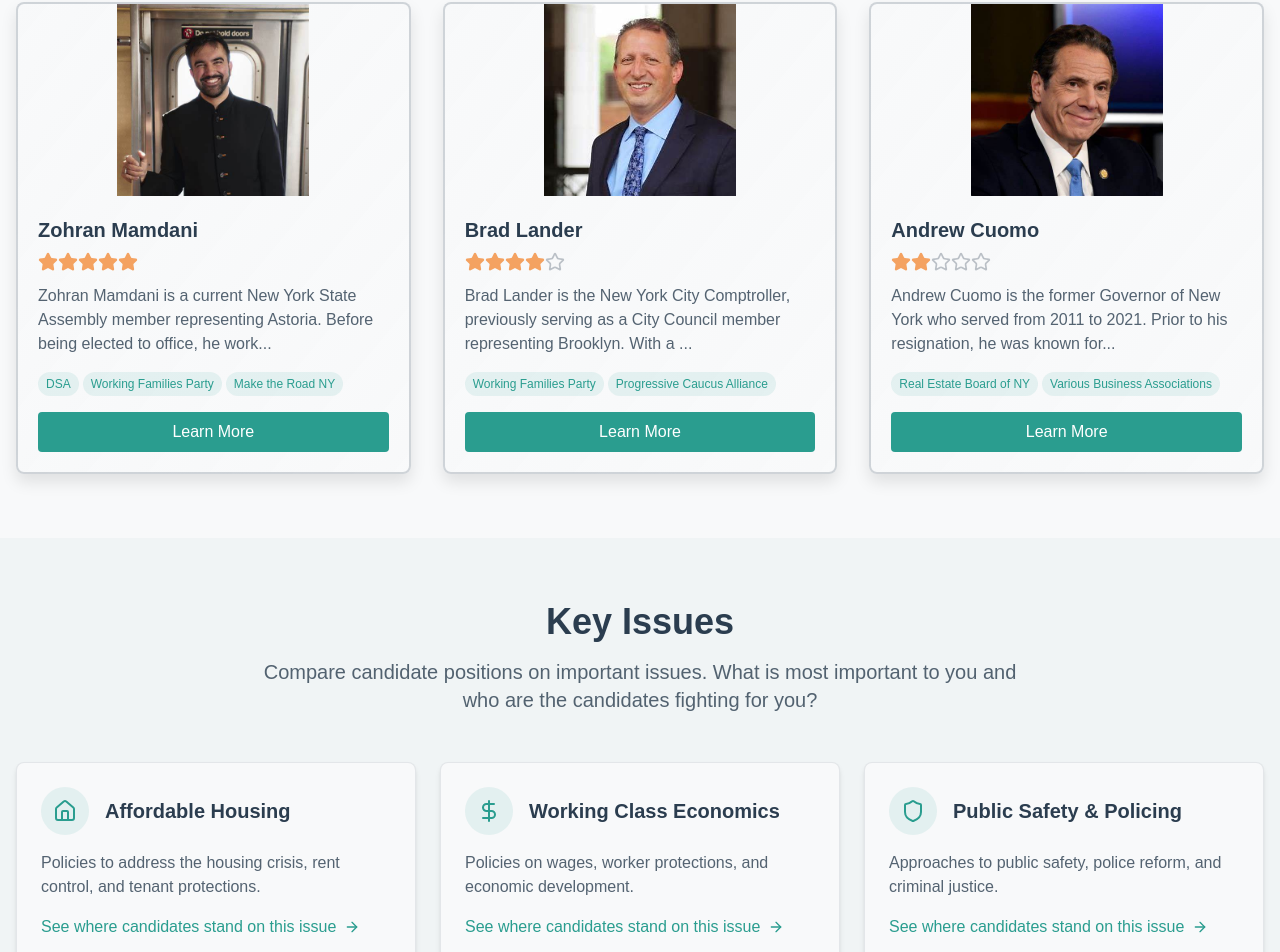
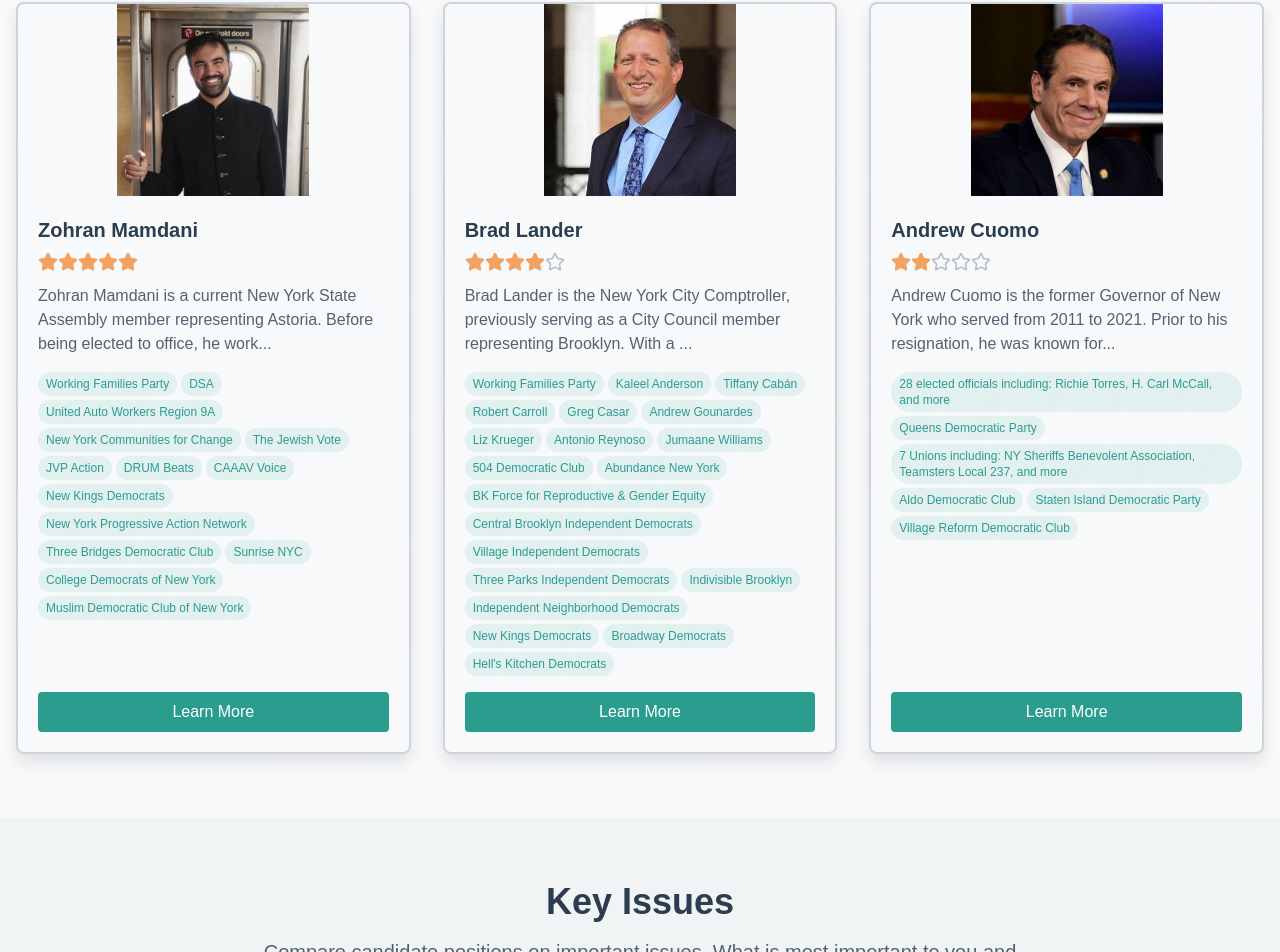
Before and after one commit to crutell331/nyc-abc-voting, a Next.js app: page / in a window 1280 px wide. Shown: the part 1711-2663 px from the top of the page. Built offline with nearby package versions, Linux system fonts and the light colour scheme.

Commit message:
endorsements

```diff
--- a/src/components/CandidateCard.tsx
+++ b/src/components/CandidateCard.tsx
@@ -19,7 +19,7 @@ const CandidateCard: React.FC<CandidateCardProps> = ({
   const averageRating = rating ?? getAverageRatingForCandidate(candidate.id);
 
   return (
-    <div className="bg-gradient-to-br from-background to-background/95 rounded-lg shadow-[0_8px_16px_rgba(0,0,0,0.1)] overflow-hidden hover:shadow-[0_12px_24px_rgba(0,0,0,0.15)] transition-all duration-300 border-2 border-foreground/20 hover:border-primary/50 hover:-translate-y-1">
+    <div className="bg-gradient-to-br from-background to-background/95 rounded-lg shadow-[0_8px_16px_rgba(0,0,0,0.1)] overflow-hidden hover:shadow-[0_12px_24px_rgba(0,0,0,0.15)] transition-all duration-300 border-2 border-foreground/20 hover:border-primary/50 hover:-translate-y-1 flex flex-col h-full">
       <div className="relative h-48 w-full overflow-hidden">
         <Image
           src={candidate.image}
@@ -30,7 +30,7 @@ const CandidateCard: React.FC<CandidateCardProps> = ({
         />
       </div>
 
-      <div className="p-5">
+      <div className="p-5 flex flex-col flex-grow">
         <h3 className="text-xl font-bold mb-2 text-foreground">{candidate.name}</h3>
 
         <div className="flex items-center mb-3">
@@ -64,6 +64,7 @@ const CandidateCard: React.FC<CandidateCardProps> = ({
           ))}
         </div>
 
+        <div className="mt-auto">
           <Link
             href={`/candidates/${candidate.id}`}
             className="block w-full text-center bg-primary hover:bg-primary-dark text-white font-medium py-2 px-4 rounded transition-colors duration-300 hover:shadow-md"
@@ -72,6 +73,7 @@ const CandidateCard: React.FC<CandidateCardProps> = ({
           </Link>
         </div>
       </div>
+    </div>
   );
 };
 
--- a/src/components/IssueLink.tsx
+++ b/src/components/IssueLink.tsx
@@ -19,9 +19,13 @@ const IssueLink: React.FC<IssueLinkProps> = ({ issue }) => {
         </div>
         <h3 className="text-xl font-bold text-foreground">{issue.title}</h3>
       </div>
-      <p className="text-foreground/80">
+      <p className="text-foreground/80 mb-4">
         Compare candidate positions on {issue.title.toLowerCase()}.
       </p>
+      <div className="flex items-center text-primary hover:text-primary-dark font-medium">
+        <span>See where candidates stand on this issue</span>
+        <Icon name="ArrowRight" className="w-4 h-4 ml-2" />
+      </div>
     </Link>
   );
 };
--- a/src/data/candidates.ts
+++ b/src/data/candidates.ts
@@ -6,7 +6,22 @@ export const candidates: Candidate[] = [
     name: 'Zohran Mamdani',
     image: '/images/candidates/zohran-mamdani.jpg',
     bio: 'Zohran Mamdani is a current New York State Assembly member representing Astoria. Before being elected to office, he worked as a housing counselor helping immigrant families facing eviction. He has been a vocal advocate for affordable housing, universal healthcare, and public transportation.',
-    endorsements: ['DSA', 'Working Families Party', 'Make the Road NY'],
+    endorsements: [
+      "Working Families Party",
+      "DSA",
+      "United Auto Workers Region 9A",
+      "New York Communities for Change",
+      "The Jewish Vote",
+      "JVP Action",
+      "DRUM Beats",
+      "CAAAV Voice",
+      "New Kings Democrats",
+      "New York Progressive Action Network",
+      "Three Bridges Democratic Club",
+      "Sunrise NYC",
+      "College Democrats of New York",
+      "Muslim Democratic Club of New York"
+    ],
     website: 'https://www.zohranfornyc.com/',
     socialMedia: {
       twitter: '@ZohranKMamdani',
@@ -19,7 +34,14 @@ export const candidates: Candidate[] = [
     name: 'Andrew Cuomo',
     image: '/images/candidates/andrew-cuomo.jpg',
     bio: 'Andrew Cuomo is the former Governor of New York who served from 2011 to 2021. Prior to his resignation, he was known for his handling of the COVID-19 pandemic, infrastructure projects, and various progressive policies. He has decades of political experience at both state and federal levels.',
-    endorsements: ['Real Estate Board of NY', 'Various Business Associations'],
+    endorsements: [
+      "28 elected officials including: Richie Torres, H. Carl McCall, and more",
+      "Queens Democratic Party",
+      "7 Unions including: NY Sheriffs Benevolent Association, Teamsters Local 237, and more",
+      "Aldo Democratic Club",
+      "Staten Island Democratic Party",
+      "Village Reform Democratic Club"
+    ],
     website: 'https://andrewcuomo.com',
     socialMedia: {
       twitter: '@andrewcuomo',
@@ -32,8 +54,8 @@ export const candidates: Candidate[] = [
     name: 'Adrienne Adams',
     image: '/images/candidates/adrienne-adams.jpg',
     bio: 'Adrienne Adams is the current Speaker of the New York City Council, representing District 28 in Queens. She has a background in corporate training and education before entering politics. As Speaker, she has focused on public safety, affordable housing, and economic development.',
-    endorsements: ['Various Labor Unions', 'Queens Democratic Party'],
-    website: null,
+    endorsements: ["No endorsements listed on website*"],
+    website: "https://adrienneforthepeople.com/",
     socialMedia: {
       twitter: '@nycspeakeradams',
       instagram: '@nycspeakeradams',
@@ -45,7 +67,28 @@ export const candidates: Candidate[] = [
     name: 'Brad Lander',
     image: '/images/candidates/brad-lander.jpg',
     bio: 'Brad Lander is the New York City Comptroller, previously serving as a City Council member representing Brooklyn. With a background in urban planning, he has championed progressive policies around affordable housing, climate justice, and government accountability.',
-    endorsements: ['Working Families Party', 'Progressive Caucus Alliance'],
+    endorsements: [
+      "Working Families Party",
+      "Kaleel Anderson",
+      "Tiffany Cabán",
+      "Robert Carroll",
+      "Greg Casar",
+      "Andrew Gounardes",
+      "Liz Krueger",
+      "Antonio Reynoso",
+      "Jumaane Williams",
+      "504 Democratic Club",
+      "Abundance New York",
+      "BK Force for Reproductive & Gender Equity",
+      "Central Brooklyn Independent Democrats",
+      "Village Independent Democrats",
+      "Three Parks Independent Democrats",
+      "Indivisible Brooklyn",
+      "Independent Neighborhood Democrats",
+      "New Kings Democrats",
+      "Broadway Democrats",
+      "Hell's Kitchen Democrats",
+    ],
     website: 'https://www.landerfornyc.com/',
     socialMedia: {
       twitter: '@bradlander',
@@ -58,7 +101,17 @@ export const candidates: Candidate[] = [
     name: 'Scott Stringer',
     image: '/images/candidates/scott-stringer.jpg',
     bio: 'Scott Stringer is a former NYC Comptroller and Manhattan Borough President with decades of experience in city government. He has focused on fiscal responsibility, affordable housing, and education reform throughout his career in public service.',
-    endorsements: ['Various Labor Unions', 'Environmental Advocacy Groups'],
+    endorsements: [
+      "Jerry Nadler",
+      "Micah Lasher",
+      "Deborah Glick",
+      "Jim Brennan",
+      "West Side Democrats",
+      "Downtown Independent Democrats",
+      "Lexington Democratic Club",
+      "Grand Street Democrats",
+      "El Nuevo Caribe Democratic Club"
+    ],
     website: 'https://scottstringernyc.com/',
     socialMedia: {
       twitter: '@scottmstringer',
@@ -71,7 +124,20 @@ export const candidates: Candidate[] = [
     name: 'Zellnor Myrie',
     image: '/images/candidates/zellnor-myrie.jpg',
     bio: 'Zellnor Myrie is a New York State Senator representing Brooklyn\'s 20th District. A lawyer by training and the son of immigrants, he has focused on tenant protections, criminal justice reform, and voting rights during his time in office.',
-    endorsements: ['DSA', 'Working Families Party', 'Tenants PAC'],
+    endorsements: [
+      "Working Families Party",
+      "Dan Goldman",
+      "Zephyr Teachout",
+      "New York Progressive Action Network",
+      "Sunrise NYC",
+      "Monique Chandler-Waterman",
+      "Shaquana Boykin",
+      "Khaleel Anderson",
+      "Leroy Comrie",
+      "Yudelka Tapia",
+      "Rita Joseph",
+      "Kevin Riley"
+    ],
     website: 'https://www.zellnor.nyc/',
     socialMedia: {
       twitter: '@zellnor4ny',
```
Also changed, not shown: src/data/candidateStances.ts (+122 -122 lines). Lines whose indentation alone changed are shown as unchanged.
